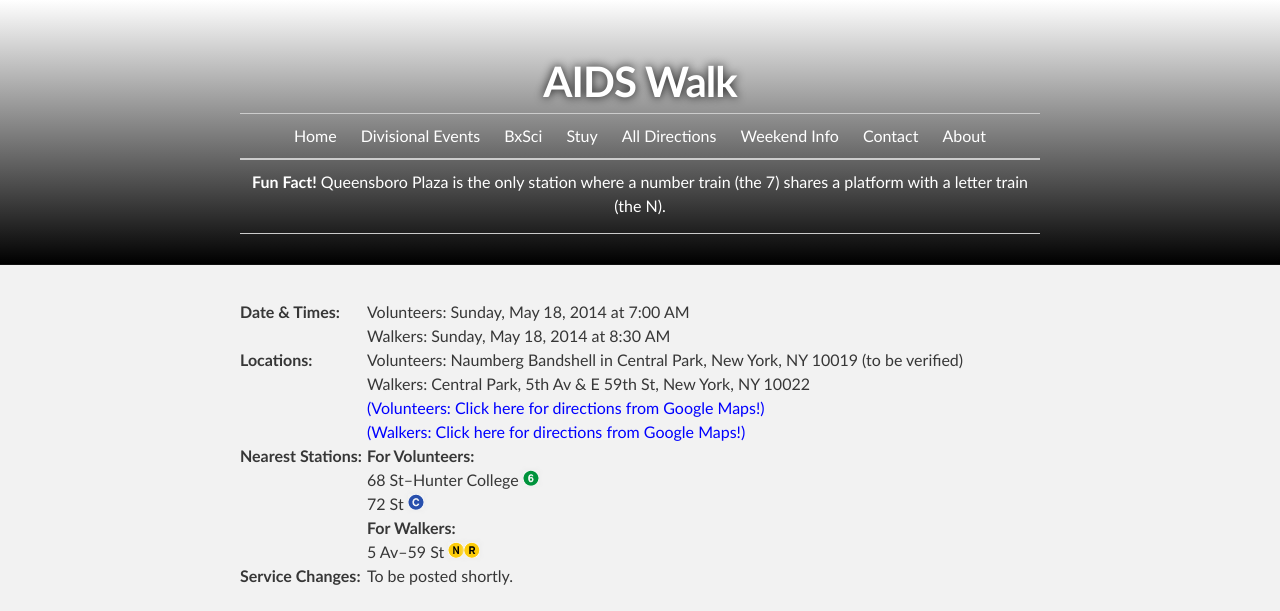
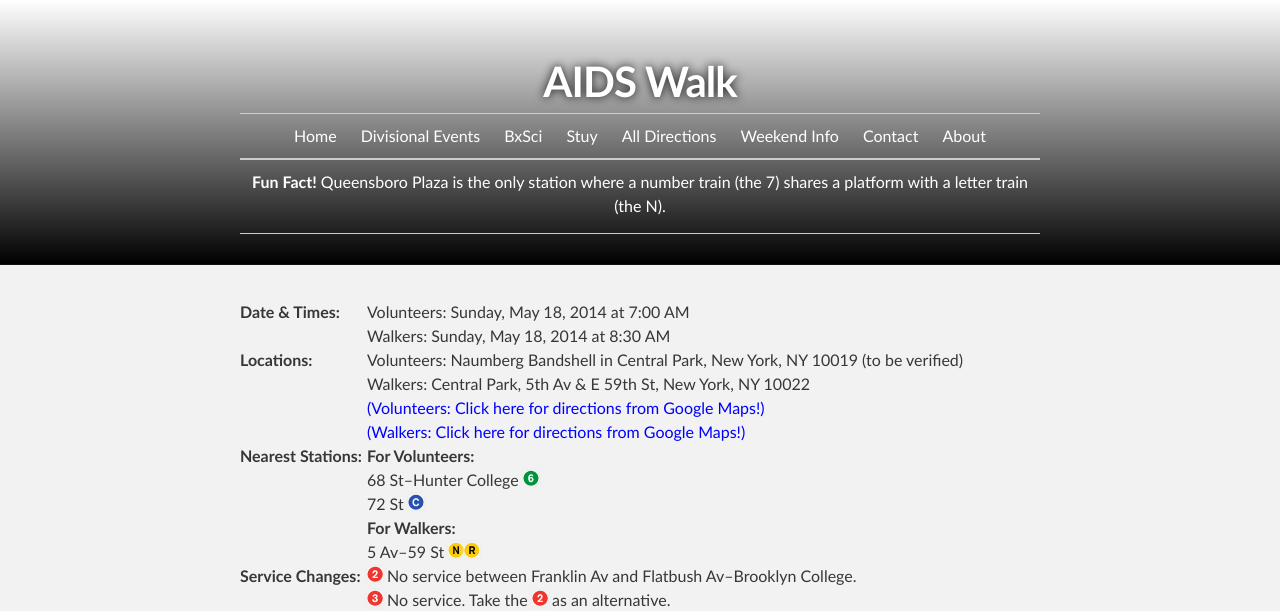
Before and after one commit to d11directions/d11directions.github.io, a Jekyll site: the page built from _posts/2014-05-18-AIDS_Walk.html, in a window 1280 px wide. Shown: the top 611 px of the page. Built offline with Jekyll 4.4.1, drawn with Linux system fonts in a browser that asks for light colours; some of the changed text lies outside the part shown.

Commit message:
Update AIDS Walk add service changes

```diff
--- a/_posts/2014-05-18-AIDS_Walk.html
+++ b/_posts/2014-05-18-AIDS_Walk.html
@@ -16,7 +16,12 @@ nearest-stations:
     - <strong>For Walkers:</strong>
     - 5 Av&ndash;59 St <img src="/img/N.png" alt="(N)"><img src="/img/R.png" alt="(R)">
 changes-brief:
-    - To be posted shortly.
+    - <img src="/img/2.png" alt="(2)"> No service between Franklin Av and Flatbush Av&ndash;Brooklyn College.
+    - <img src="/img/3.png" alt="(3)"> No service. Take the <img src="/img/2.png" alt="(2)"> as an alternative.
+    - <img src="/img/4.png" alt="(4)"> No service between Atlantic Av&ndash;Barclays Ctr and Crown Hts&ndash;Utica Av.
+    - <img src="/img/F.png" alt="(F)"><img src="/img/G.png" alt="(G)"> Queens-bound trains skip Fort Hamilton Pkwy, 15 St&ndash;Prospect Pk, and 4 Av&ndash;9 St.
+    - <img src="/img/J.png" alt="(J)"> No service between Marcy Av and Broadway Junction.
+    - <img src="/img/M.png" alt="(M)"> No service.
 changes-ext: http://travel.mtanyct.info/serviceadvisory/routeStatusResult.aspx?tag=ALL&date=05/18/2014&time=&method=getstatus4
 gmaps:
     - link: https://maps.google.com/maps?f=d&amp;source=s_d&amp;saddr=&amp;daddr=Naumberg+Bandshell,+New+York,+NY+10019&amp;hl=en&amp;geocode=FWUkbgIdp0qX-ym9efxW7VjCiTFe7ChTu04yww&amp;sll=40.772709,-73.971033&amp;sspn=0.18018,0.362892&amp;dirflg=r&amp;ttype=arr&amp;date=05%2F18%2F14&amp;time=6:45am&amp;noexp=0&amp;noal=0&amp;sort=def&amp;mra=ls&amp;ie=UTF8&amp;t=m&amp;start=0&amp;ll=40.772709,-73.971033&amp;spn=0.18018,0.362892
```
